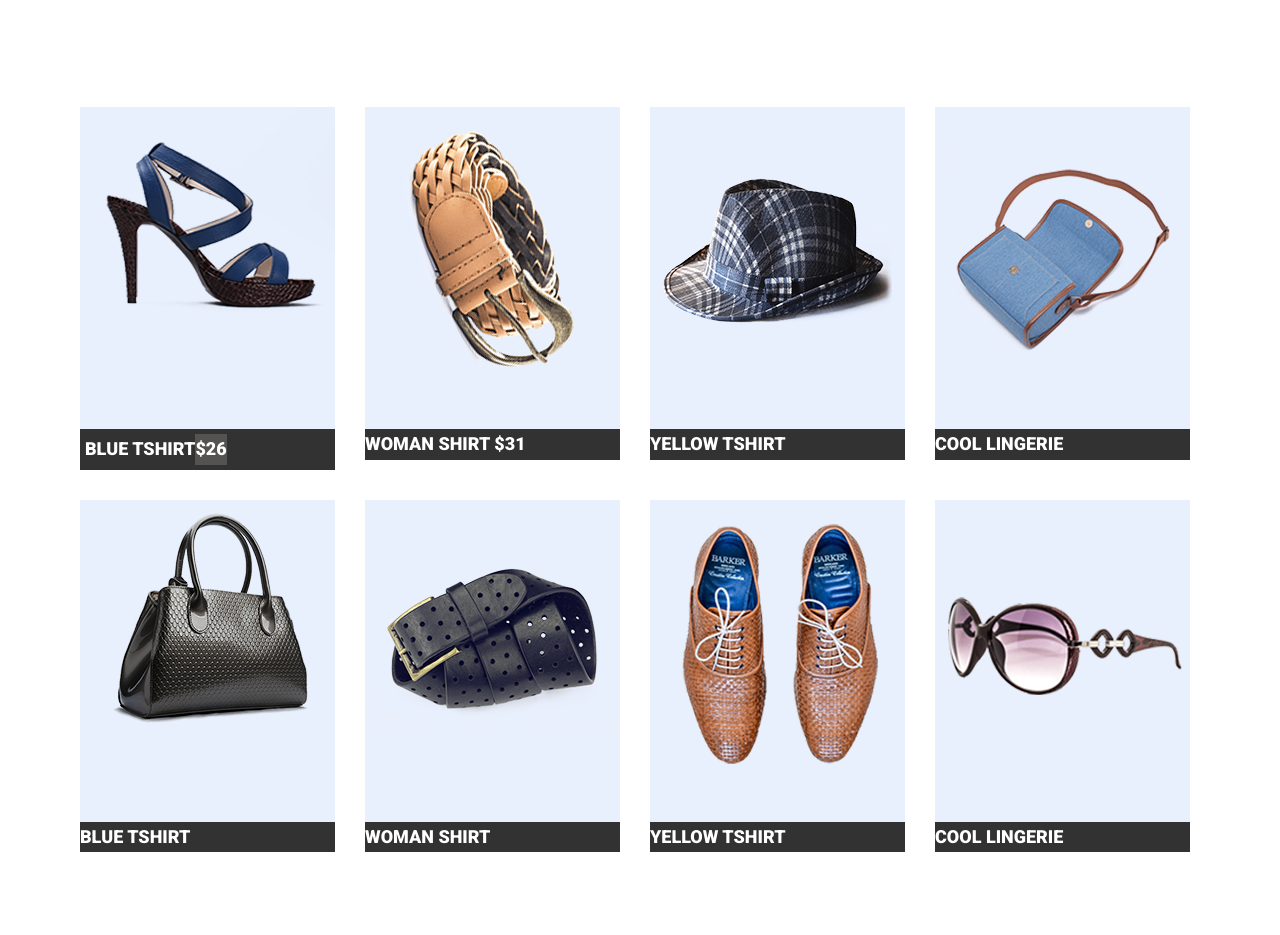
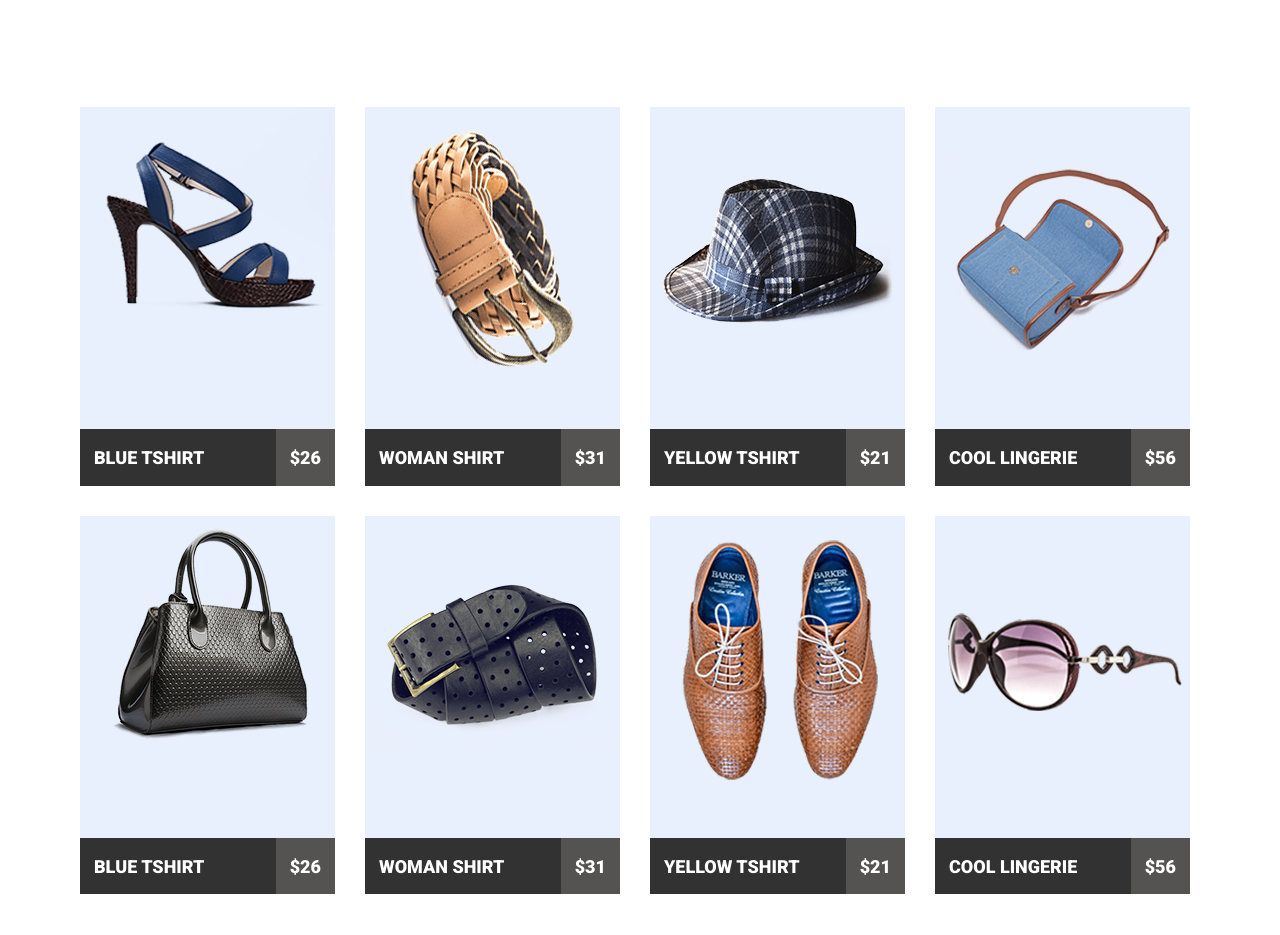
Before and after one commit to DenisSvinkovskij/goit-markup-hw-04-mart, a plain HTML site: page index.html in a window 1280 px wide. Shown: the part 217-1152 px from the top of the page. Drawn offline with nearby package versions, Linux system fonts and the light colour scheme.

Commit message:
Done hw finaly

```diff
--- a/css/style.css
+++ b/css/style.css
@@ -3,6 +3,7 @@
   --black-color: #000;
   --text-color: #555252;
   --accent-color: #1abc9c;
+  --accent-price-color: #4ec6ab;
   --site-nav-and-news-font: 'Open Sans', sans-serif;
   --other-font: 'Roboto', sans-serif;
   --product-title-bacground: #323232;
@@ -113,31 +114,44 @@ li {
   margin-right: 0;
 }
 
-.product-link {
+.product-item:hover .name {
+  background-color: var(--accent-color);
+}
+
+.product-item:hover .price {
+  background-color: var(--accent-price-color);
+}
+
+.content {
   display: flex;
-  flex-direction: column;
+  align-items: center;
+}
+
+.name {
   background-color: var(--product-title-bacground);
   color: var(--white-color);
-  text-decoration: none;
   font-size: 18px;
   line-height: 1.7;
   font-weight: 900;
-  align-items: flex-start;
-  flex-direction: column;
-}
+  padding-top: 14px;
 
-.name-price {
-  display: inline-flex;
-  flex-direction: row;
-  justify-content: space-between;
-  padding: 5px;
+  padding-bottom: 12px;
+  padding-left: 14px;
+  flex-grow: 1;
 }
 
 .price {
   text-decoration: none;
   text-transform: uppercase;
+  font-size: 18px;
+  line-height: 1.7;
+  font-weight: 900;
   background-color: var(--text-color);
   color: var(--white-color);
+  padding-top: 14px;
+  padding-right: 14px;
+  padding-bottom: 12px;
+  padding-left: 14px;
 }
 
 .product-link:hover,
@@ -156,7 +170,6 @@ li {
 
 .news-item {
   flex-basis: calc(33.3333 - 20px);
-  /* margin-right: 30px; */
 }
 
 .news-list .news-item:not(:last-child) {
@@ -184,9 +197,9 @@ li {
   font-weight: 300;
   font-size: 16px;
   line-height: 1.6;
-  background-color: #4dc5ab;
+  background-color: #4ec6ab;
   color: var(--white-color);
-  border: solid 1px;
-  border-radius: 5%;
+  border: 1px solid;
+  border-radius: 3px;
   padding: 20px 40px;
 }
--- a/index.html
+++ b/index.html
@@ -25,54 +25,67 @@
         </ul>
       </nav>
     </header>
+
     <section class="shop">
       <h1 class="title">Featured products</h1>
       <ul class="product-list">
         <li class="product-item">
-          <div>
-            <a class="product-link" href=""
-              ><img src="./images/product1.png" alt="women shouse" />
-              <div class="name-price">
-                <span class="name">Blue Tshirt</span>
-                <span class="price"> $26</span>
-              </div>
-            </a>
+          <img src="./images/product1.png" alt="women shouse" />
+
+          <div class="content">
+            <span class="name">Blue Tshirt</span>
+            <span class="price"> $26</span>
           </div>
         </li>
         <li class="product-item">
-          <a class="product-link" href=""
-            ><img src="./images/product2.png" alt="belt" />Woman shirt $31</a
-          >
+          <img src="./images/product2.png" alt="belt" />
+
+          <div class="content">
+            <span class="name"> Woman shirt</span>
+            <span class="price">$31</span>
+          </div>
         </li>
         <li class="product-item">
-          <a class="product-link" href=""
-            ><img src="./images/product3.png" alt="hat" />Yellow Tshirt</a
-          >
+          <img src="./images/product3.png" alt="hat" />
+          <div class="content">
+            <span class="name">Yellow Tshirt</span>
+            <span class="price">$21</span>
+          </div>
         </li>
         <li class="product-item">
-          <a class="product-link" href=""
-            ><img src="./images/product4.png" alt="bag" />Cool lingerie</a
-          >
+          <img src="./images/product4.png" alt="bag" />
+          <div class="content">
+            <span class="name">Cool lingerie</span>
+            <span class="price">$56</span>
+          </div>
         </li>
         <li class="product-item">
-          <a class="product-link" href=""
-            ><img src="./images/product5.png" alt="women bag" />Blue Tshirt</a
-          >
+          <img src="./images/product5.png" alt="women bag" />
+          <div class="content">
+            <span class="name">Blue Tshirt</span>
+            <span class="price">$26</span>
+          </div>
         </li>
         <li class="product-item">
-          <a class="product-link" href=""
-            ><img src="./images/product6.png" alt="belt" />Woman shirt</a
-          >
+          <img src="./images/product6.png" alt="belt" />
+          <div class="content">
+            <span class="name">Woman shirt</span>
+            <span class="price">$31</span>
+          </div>
         </li>
         <li class="product-item">
-          <a class="product-link" href=""
-            ><img src="./images/product7.png" alt="shouse" />Yellow Tshirt</a
-          >
+          <img src="./images/product7.png" alt="shouse" />
+          <div class="content">
+            <span class="name">Yellow Tshirt</span>
+            <span class="price">$21</span>
+          </div>
         </li>
         <li class="product-item">
-          <a class="product-link" href=""
-            ><img src="./images/product8.png" alt="glasses" />Cool lingerie</a
-          >
+          <img src="./images/product8.png" alt="glasses" />
+          <div class="content">
+            <span class="name">Cool lingerie</span>
+            <span class="price">$56</span>
+          </div>
         </li>
       </ul>
     </section>
```
